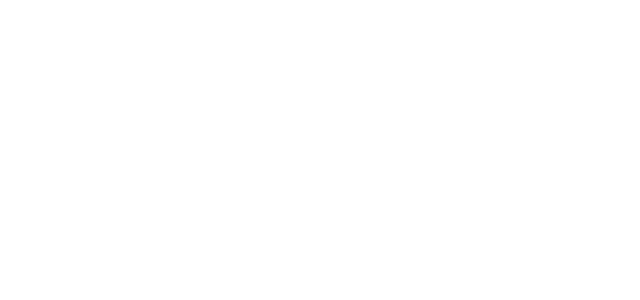
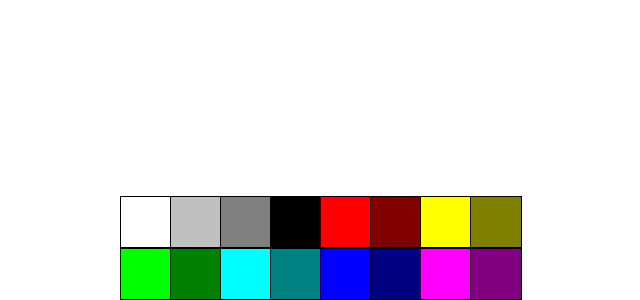
Before and after one commit to PranishShresth/canvas-draw, a React (Create React App) app: page / in a window 1280 px wide. Shown: the part 558-858 px from the top of the page, without its empty margins (320-960 px from the left). Before the commit the page ends 800 px from the top, so only its background shows below. Built offline with nearby package versions, Linux system fonts and the light colour scheme.

Commit message:
canvas Context

```diff
--- a/src/App.tsx
+++ b/src/App.tsx
@@ -1,12 +1,16 @@
 import React, { FunctionComponent } from "react";
 import Canvas from "./components/Canvas";
+import Colors from "./components/Colors";
+import { CanvasProvider } from "./context/CanvasContext";
+
 import "./App.css";
 
 const App: FunctionComponent = () => {
   return (
-    <div className="App">
+    <CanvasProvider>
       <Canvas />
-    </div>
+      <Colors />
+    </CanvasProvider>
   );
 };
 
--- a/src/components/Colors.tsx
+++ b/src/components/Colors.tsx
@@ -23,7 +23,17 @@ const Colors: FunctionComponent = () => {
   return (
     <div className="colorContainer">
       {colors.map((color: string) => {
-        return <div style={{ background: color, width: 50, height: 50 }}></div>;
+        return (
+          <div
+            style={{
+              background: color,
+              width: 50,
+              height: 50,
+              border: "1px solid black",
+              cursor: "pointer",
+            }}
+          ></div>
+        );
       })}
     </div>
   );
--- /dev/null
+++ b/src/context/CanvasContext.tsx
@@ -0,0 +1,10 @@
+import { createContext, FunctionComponent } from "react";
+
+export const canvasContext = createContext(null);
+
+interface Props {
+  children: React.ReactChildren;
+}
+export const CanvasProvider: FunctionComponent<Props> = (props: Props) => {
+  return <main className="mainContainer">{props.children}</main>;
+};
```
